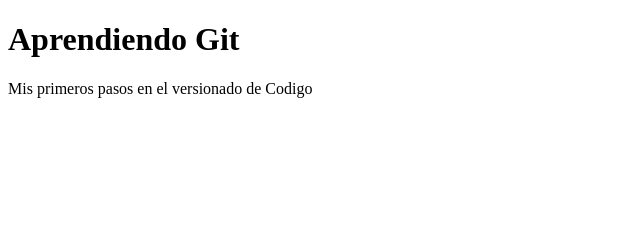
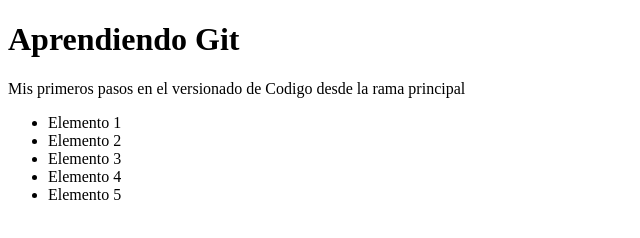
Before and after one commit to gonzalopl16/prueba-vs, a plain HTML site: page index.html in a window 1280 px wide. Shown: the whole page, without its empty margins (0-640 px from the left). Drawn offline with Linux system fonts and the light colour scheme.

Commit message:
Agregando style.css a index.html

```diff
--- a/index.html
+++ b/index.html
@@ -4,10 +4,18 @@
     <meta charset="UTF-8">
     <meta http-equiv="X-UA-Compatible" content="IE=edge">
     <meta name="viewport" content="width=device-width, initial-scale=1.0">
+    <link rel="stylesheet" href="style.css">
     <title>Aprendiendo Git</title>
 </head>
 <body>
     <h1>Aprendiendo Git</h1>
-    <p>Mis primeros pasos en el versionado de Codigo</p>
+    <p>Mis primeros pasos en el versionado de Codigo desde la rama principal</p>
+    <ul>
+        <li>Elemento 1</li>
+        <li>Elemento 2</li>
+        <li>Elemento 3</li>
+        <li>Elemento 4</li>
+        <li>Elemento 5</li>
+    </ul>
 </body>
 </html>
```
